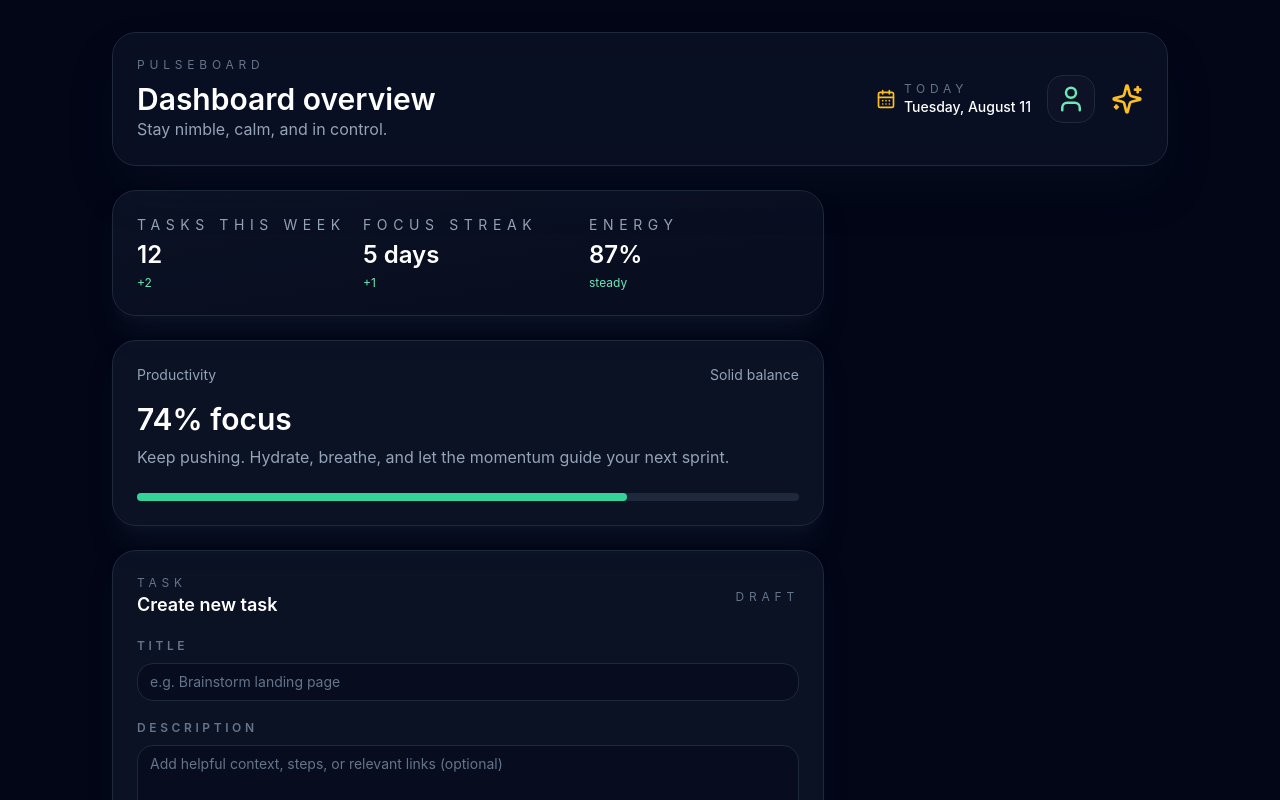
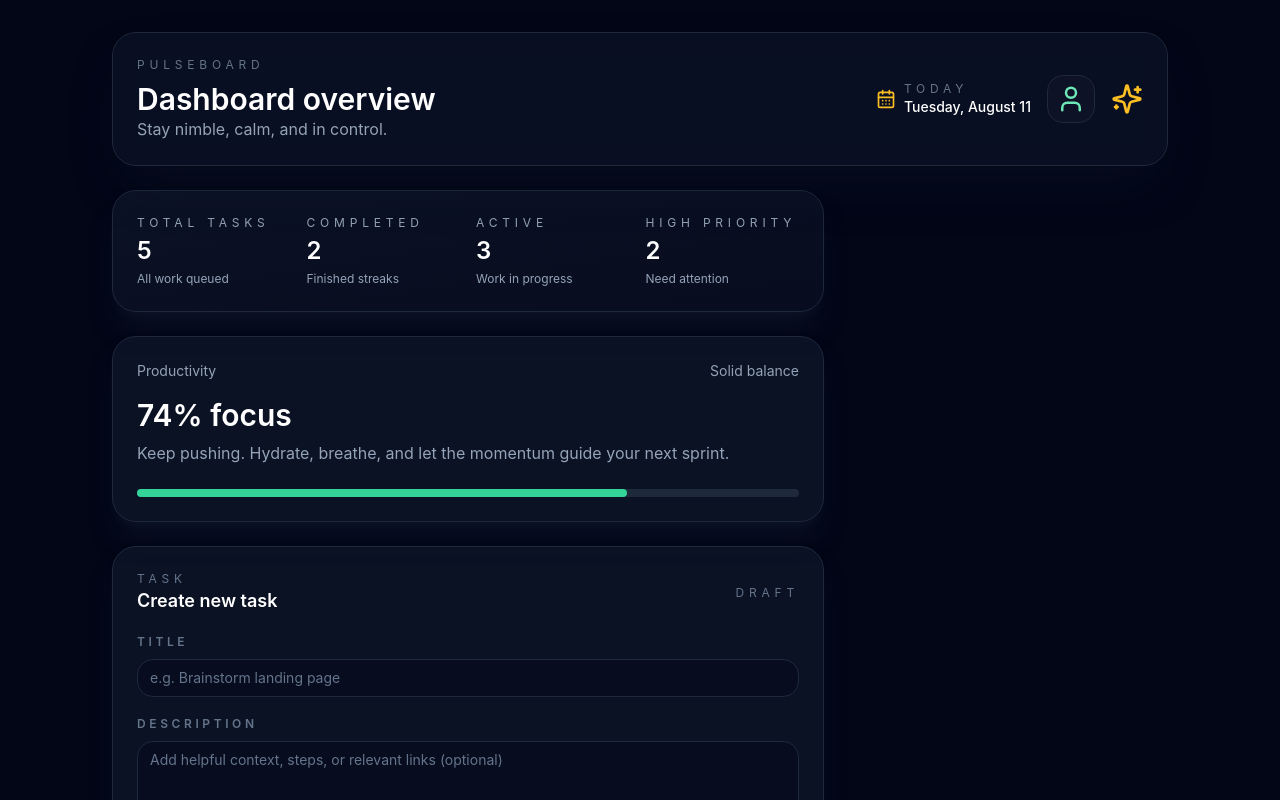
Before and after one commit to johnwick22012026-source/PulseBoard, a React (Vite) app: page / in a window 1280 px wide. Shown: the top 800 px of the page. Built offline with nearby package versions, Linux system fonts and the light colour scheme; the HTML template or start-up script is replaced by a standard one.

Commit message:
feat(PULSEBOA-35): Keep derived statistics, filters, and search synchronized after task updates — src/components/GreetingSummary.tsx

```diff
--- a/src/components/GreetingSummary.tsx
+++ b/src/components/GreetingSummary.tsx
@@ -1,17 +1,34 @@
-export default function GreetingSummary() {
+type GreetingSummaryProps = {
+  totalTasks: number
+  completedTasks: number
+  activeTasks: number
+  highPriorityTasks: number
+}
+
+export default function GreetingSummary({
+  totalTasks,
+  completedTasks,
+  activeTasks,
+  highPriorityTasks,
+}: GreetingSummaryProps) {
   const stats = [
-    { label: 'Tasks this week', value: '12', delta: '+2' },
-    { label: 'Focus streak', value: '5 days', delta: '+1' },
-    { label: 'Energy', value: '87%', delta: 'steady' },
+    { label: 'Total tasks', value: totalTasks.toString(), detail: 'All work queued' },
+    {
+      label: 'Completed',
+      value: completedTasks.toString(),
+      detail: 'Finished streaks',
+    },
+    { label: 'Active', value: activeTasks.toString(), detail: 'Work in progress' },
+    { label: 'High priority', value: highPriorityTasks.toString(), detail: 'Need attention' },
   ]
 
   return (
-    <section className="grid gap-4 rounded-3xl border border-slate-800 bg-gradient-to-br from-slate-900/70 to-slate-900/40 p-6 shadow-xl shadow-slate-900/60 md:grid-cols-3">
-      {stats.map((stat) => (
+    <section className="grid gap-4 rounded-3xl border border-slate-800 bg-gradient-to-br from-slate-900/70 to-slate-900/40 p-6 shadow-xl shadow-slate-900/60 md:grid-cols-4">
+      {stats.map(stat => (
         <div key={stat.label} className="space-y-1">
-          <p className="text-sm uppercase tracking-[0.4em] text-slate-400">{stat.label}</p>
+          <p className="text-xs uppercase tracking-[0.4em] text-slate-400">{stat.label}</p>
           <p className="text-2xl font-semibold text-white">{stat.value}</p>
-          <p className="text-xs text-emerald-300">{stat.delta}</p>
+          <p className="text-xs text-slate-400">{stat.detail}</p>
         </div>
       ))}
     </section>
```
